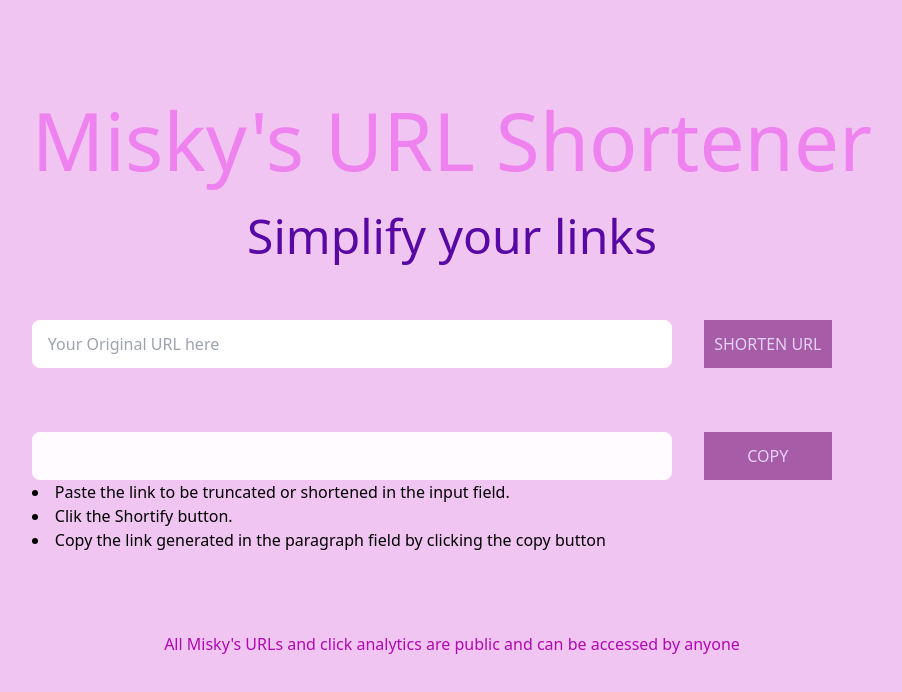
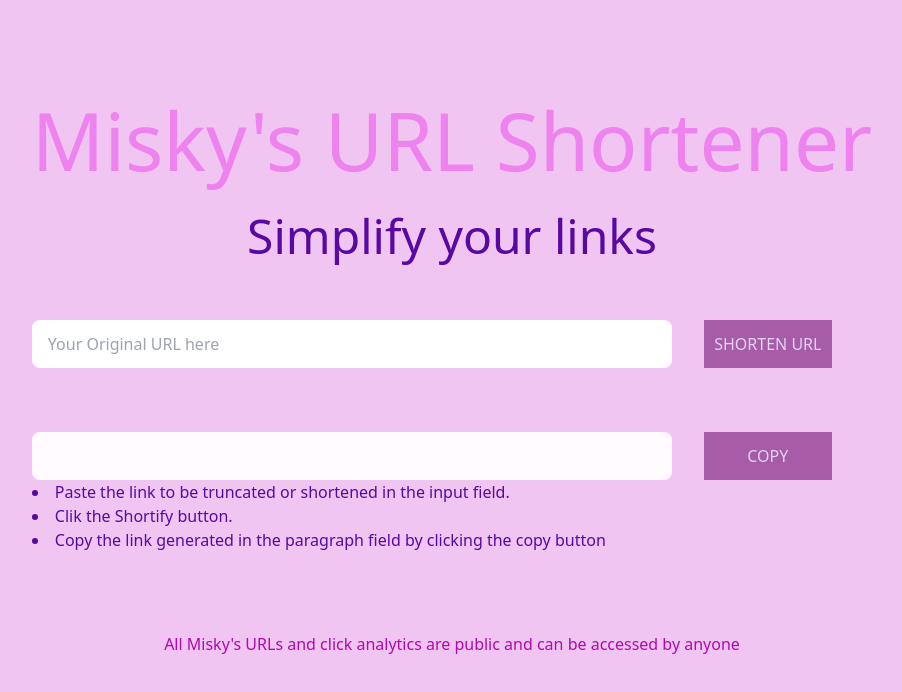
Before and after one commit to miskiat/LINK-SHORTENER, a React (Vite) app: page / in a window 1280 px wide. Shown: the top 692 px of the page, without its empty margins (212-1114 px from the left). Built offline with nearby package versions, Linux system fonts and the light colour scheme.

Commit message:
instruction

```diff
--- a/src/App.css
+++ b/src/App.css
@@ -68,6 +68,9 @@
   background-color: rgb(255, 251, 255);
   border-radius: 0.5rem;
 }
+.instruction {
+  color: rgb(88, 8, 163);
+}
 .note {
   color: rgb(177, 8, 177);
   display: flex;
--- a/src/App.jsx
+++ b/src/App.jsx
@@ -19,7 +19,7 @@ function App() {
           <div className="box"></div>
           <button>COPY</button>
         </div>
-        <div>
+        <div className="instruction">
           <li>
             Paste the link to be truncated or shortened in the input field.
           </li>
```
